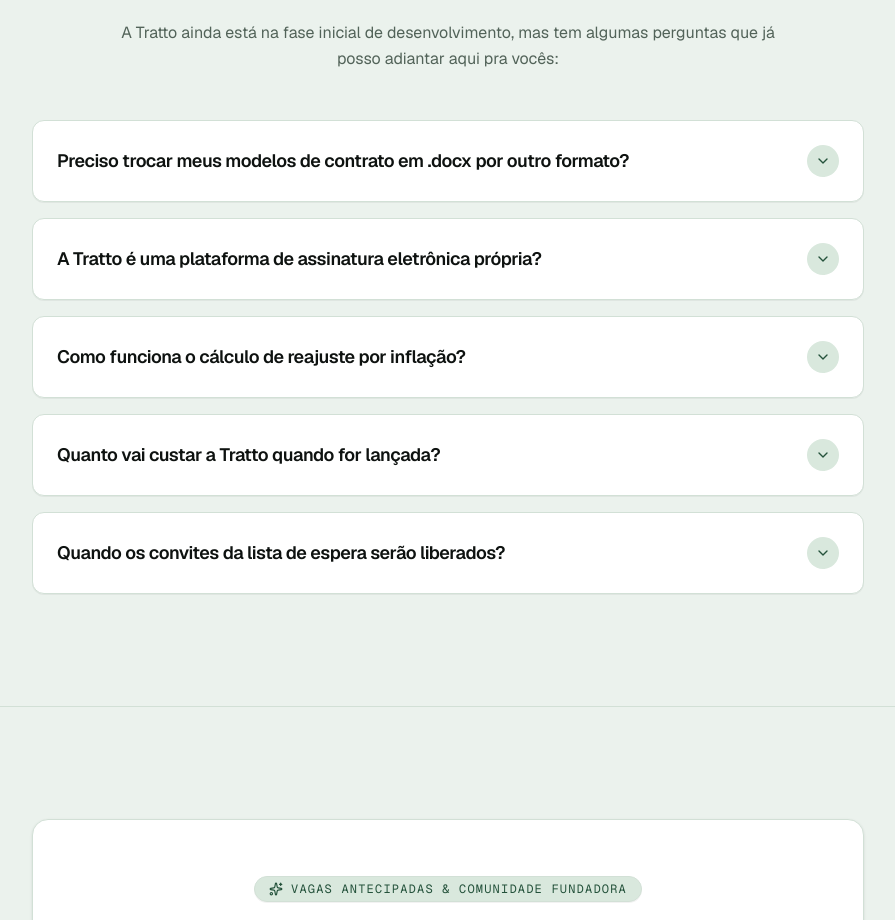
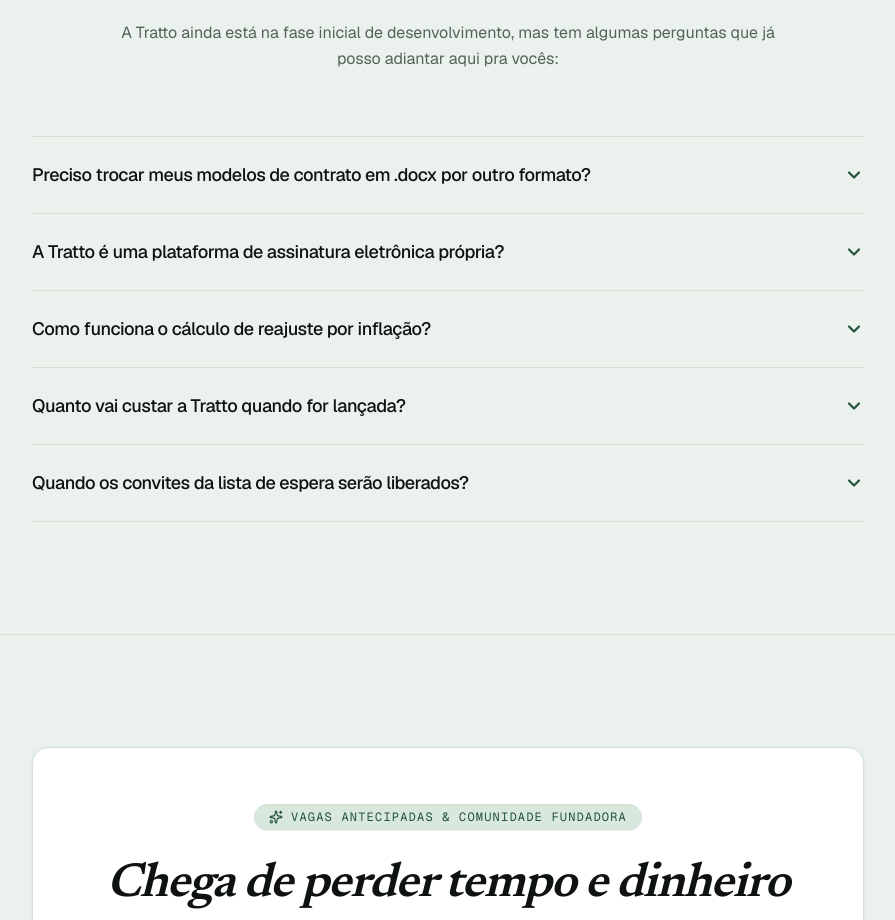
Before and after one commit to brtorresdel/tratto-landing-page, a Next.js app: page / in a window 1280 px wide. Shown: the part 6883-7803 px from the top of the page, without its empty margins (192-1087 px from the left). Built offline with nearby package versions, Linux system fonts and the light colour scheme.

Commit message:
feat(faq): transformar em lista unificada estilo Framer com setinha bbold rotativa e transicao bezier

```diff
--- a/src/components/faq-section.tsx
+++ b/src/components/faq-section.tsx
@@ -2,6 +2,7 @@
 
 import React, { useState } from "react";
 import { ChevronDown } from "lucide-react";
+import clsx from "clsx";
 
 export function FaqSection() {
   const [openIndex, setOpenIndex] = useState<number | null>(null);
@@ -51,44 +52,57 @@ export function FaqSection() {
           A Tratto ainda está na fase inicial de desenvolvimento, mas tem algumas perguntas que já posso adiantar aqui pra vocês:
         </p>
 
-        {/* Lista Accordion do FAQ */}
-        <div className="mt-12 space-y-4 text-left">
+        {/* Lista Unificada do FAQ estilo Framer (com divisórias limpas e sem cards isolados) */}
+        <div className="mt-12 sm:mt-16 divide-y divide-[var(--border-subtle)] border-y border-[var(--border-subtle)] text-left">
           {faqs.map((faq, index) => {
             const isOpen = openIndex === index;
             const contentId = `faq-answer-${index}`;
             return (
-              <div
-                key={faq.question}
-                className="rounded-xl border border-[var(--border-subtle)] bg-[var(--bg-card)] overflow-hidden transition-all duration-200 shadow-2xs"
-              >
+              <div key={faq.question} className="transition-colors duration-200">
                 <button
                   type="button"
                   aria-expanded={isOpen}
                   aria-controls={contentId}
                   onClick={() => toggleFaq(index)}
-                  className="flex w-full items-center justify-between gap-4 p-5 sm:p-6 text-left cursor-pointer transition-colors hover:bg-black/[0.015] focus:outline-hidden focus-visible:ring-2 focus-visible:ring-[var(--accent-primary)]"
+                  className="flex w-full items-center justify-between gap-6 py-5 sm:py-6 text-left cursor-pointer group focus:outline-hidden focus-visible:ring-2 focus-visible:ring-[var(--accent-primary)] rounded-lg"
                 >
-                  <span className="font-sans text-base sm:text-lg font-semibold text-[var(--text-main)] tracking-tight">
+                  <span
+                    className={clsx(
+                      "font-sans text-base sm:text-lg font-medium tracking-tight transition-colors duration-200",
+                      isOpen
+                        ? "text-[var(--accent-primary)]"
+                        : "text-[var(--text-main)] group-hover:text-[var(--accent-primary)]"
+                    )}
+                  >
                     {faq.question}
                   </span>
-                  <div
-                    className={`flex h-8 w-8 shrink-0 items-center justify-center rounded-full bg-[var(--accent-surface)] text-[var(--accent-primary)] transition-transform duration-300 ${
-                      isOpen ? "rotate-180" : ""
-                    }`}
-                  >
-                    <ChevronDown className="h-4 w-4" />
-                  </div>
+
+                  {/* Setinha sem background, mais grossinha e com a cor do tema */}
+                  <ChevronDown
+                    className={clsx(
+                      "h-5 w-5 shrink-0 text-[var(--accent-primary)] transition-transform duration-350 ease-[cubic-bezier(0.16,1,0.3,1)]",
+                      isOpen ? "rotate-180" : "rotate-0"
+                    )}
+                    strokeWidth={2.6}
+                    aria-hidden="true"
+                  />
                 </button>
 
-                {isOpen && (
-                  <div
-                    id={contentId}
-                    role="region"
-                    className="border-t border-[var(--border-subtle)]/60 px-5 pt-3.5 pb-5 sm:px-6 sm:pb-6 text-xs sm:text-sm text-[var(--text-muted)] leading-relaxed bg-[var(--accent-surface)]/20"
-                  >
-                    <p>{faq.answer}</p>
+                {/* Resposta com animação suave de abertura e fechamento em Bézier (grid-template-rows) */}
+                <div
+                  id={contentId}
+                  role="region"
+                  className={clsx(
+                    "grid transition-[grid-template-rows,opacity] duration-350 ease-[cubic-bezier(0.16,1,0.3,1)]",
+                    isOpen ? "grid-rows-[1fr] opacity-100" : "grid-rows-[0fr] opacity-0"
+                  )}
+                >
+                  <div className="overflow-hidden">
+                    <div className="pb-6 sm:pb-7 text-sm sm:text-base text-[var(--text-muted)] leading-relaxed max-w-3xl pr-6 sm:pr-10">
+                      <p>{faq.answer}</p>
+                    </div>
                   </div>
-                )}
+                </div>
               </div>
             );
           })}
```
